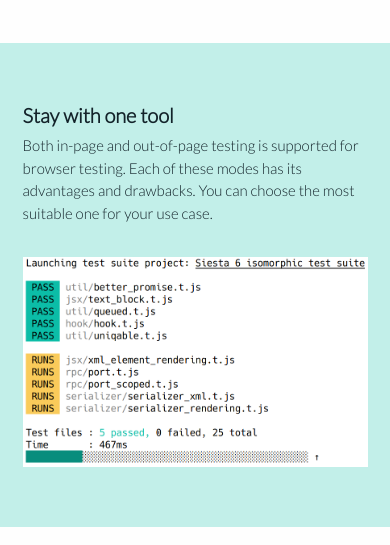
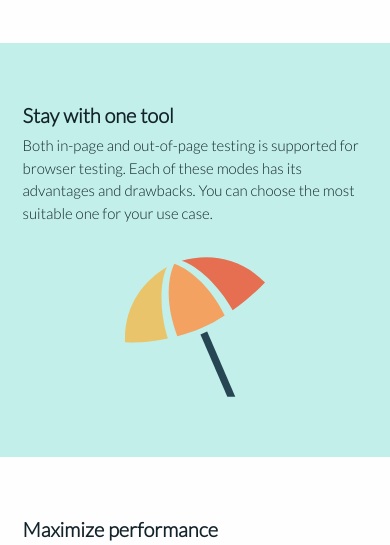
Before and after one commit to canonic-epicure/siesta-website, a website: page index.html in a window 390 px wide. Shown: the part 515-1060 px from the top of the page. Drawn offline with Linux system fonts and the light colour scheme.

Commit message:
- image for "one tool"

```diff
--- a/css/styling.scss
+++ b/css/styling.scss
@@ -195,10 +195,19 @@ body {
 .content-wrapper:nth-child(5) {
     background-color: color.scale($deccent, $lightness: 75%);
 }
-
 .content-wrapper:nth-child(6) {
     .content-split {
         flex-direction: row-reverse;
+    }
+}
+
+.content-wrapper-onetool {
+    .content-right {
+        background-image: url("../images/logo/logo_on_transparent.svg");
+        background-repeat: no-repeat;
+        background-position: center;
+        background-size: contain;
+        flex-basis: auto;
     }
 }
 
@@ -361,6 +370,12 @@ body {
     .header-logo-mini {
         display: block;
     }
+
+    .content-wrapper-onetool {
+        .content-right {
+            height: 14rem;
+        }
+    }
 }
 
 
--- a/index.html
+++ b/index.html
@@ -79,7 +79,6 @@
                     </p>
                 </div>
                 <div class="content-right">
-                    <img src="images/content/parallel.png">
                 </div>
             </div>
         </div>
```
Also changed, not shown: css/styling.css.
